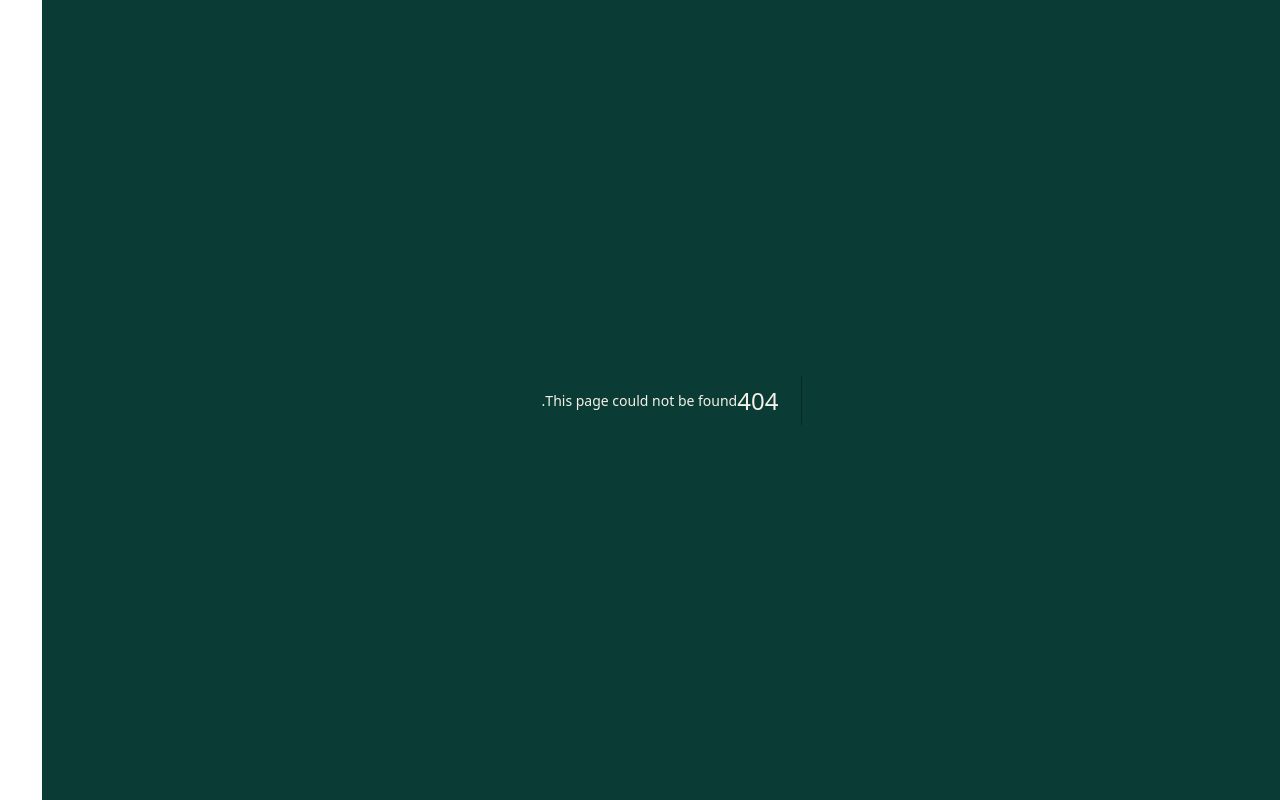
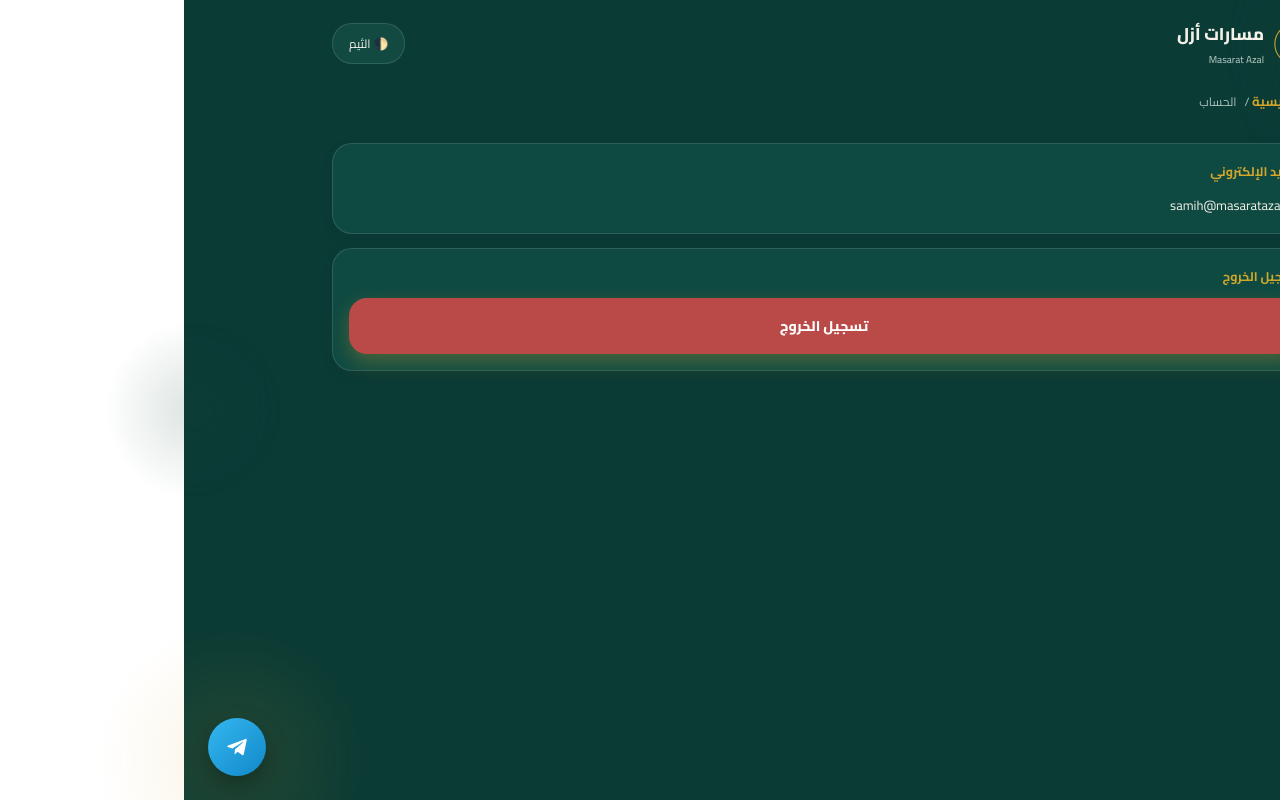
Before and after one commit to masarat-azal/Bot-azl, a Next.js app: page /account in a window 1280 px wide. Before the commit this address had no page. Built offline with nearby package versions, Linux system fonts and the light colour scheme.

Commit message:
Create page.js

```diff
--- /dev/null
+++ b/app/account/page.js
@@ -0,0 +1,24 @@
+"use client";
+import React from "react";
+import AppShell from "../../components/AppShell";
+import Crumb from "../../components/Crumb";
+
+export default function AccountPage() {
+  return (
+    <AppShell>
+      <Crumb trail={[{ label: "← الرئيسية", href: "/" }, { label: "الحساب" }]} />
+      <div className="page-pad">
+        <div className="wizrow">
+          <h4>البريد الإلكتروني</h4>
+          <div style={{ fontSize: 13 }}>samih@masaratazal.sa</div>
+        </div>
+        <div className="wizrow">
+          <h4>تسجيل الخروج</h4>
+          <button className="bigbtn dangerbtn" style={{ marginTop: 0 }}>
+            تسجيل الخروج
+          </button>
+        </div>
+      </div>
+    </AppShell>
+  );
+}
```
